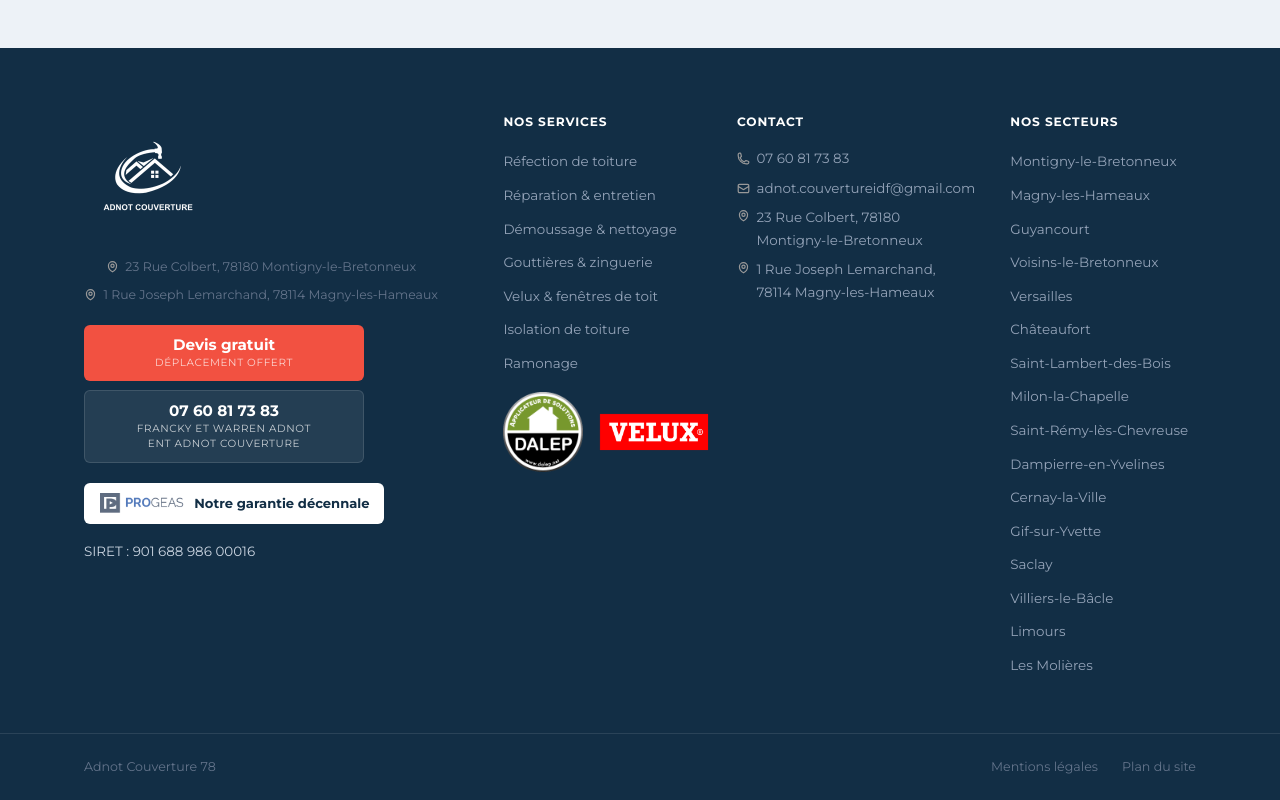
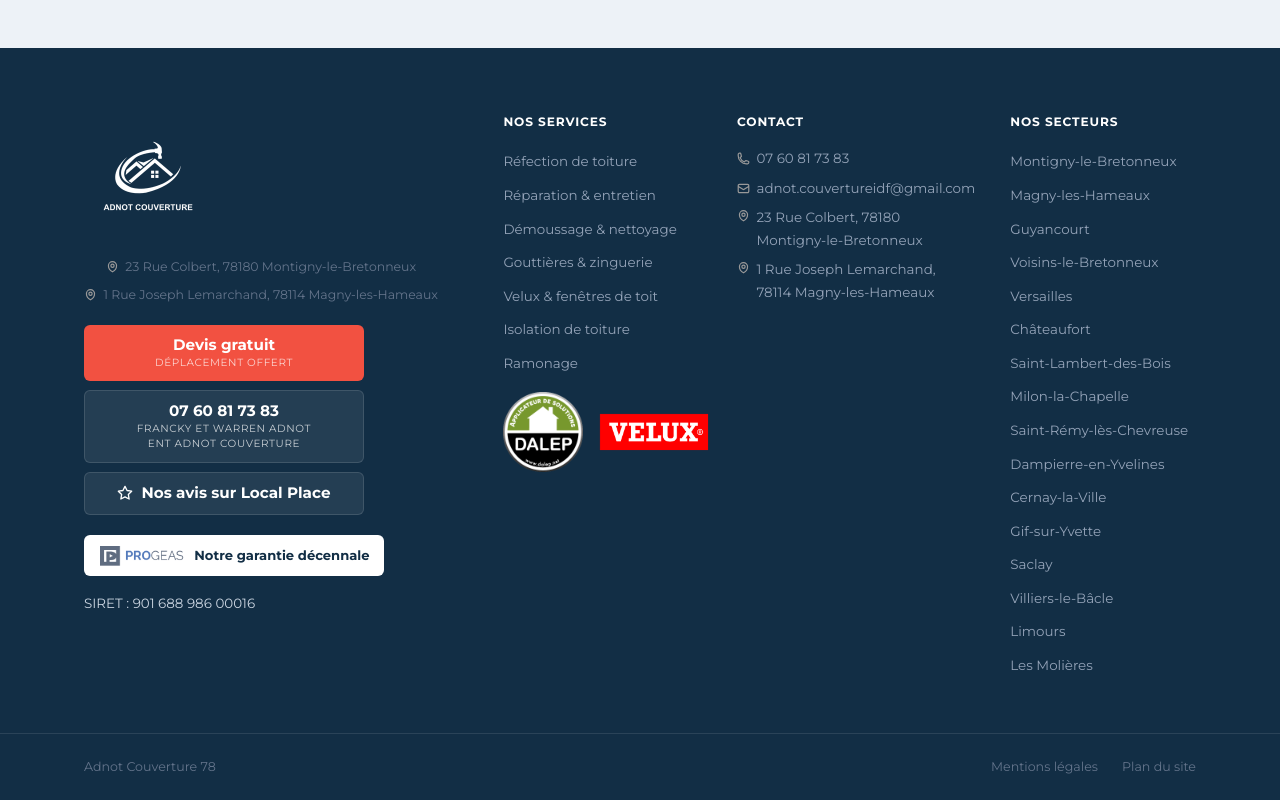
Before and after one commit to jmoog/fwadnot78, an Astro site: page / in a window 1280 px wide. Shown: the part 6174-6974 px from the top of the page. Built offline with nearby package versions, Linux system fonts and the light colour scheme; Astro itself is replaced by a stand-in of ours.

Commit message:
Pied de page : bouton vers la fiche Local Place
Co-Authored-By: Claude Opus 5.5 <noreply@anthropic.com>
Claude-Session: https://claude.ai/code/session_013Czss5L9LXpf1Hzh2CKqQ7

```diff
--- a/src/layouts/Layout.astro
+++ b/src/layouts/Layout.astro
@@ -228,6 +228,10 @@ const schemaData = schema ?? SCHEMA_ORG;
             <small>Francky et Warren Adnot</small>
             <small>Ent Adnot Couverture</small>
           </a>
+          <a href="https://local-place.fr/entreprise/adnot-couverture/" target="_blank" rel="noopener" class="ft__btn ft__btn--dark" style="flex-direction:row;gap:.5rem;">
+            <svg width="16" height="16" viewBox="0 0 24 24" fill="none" stroke="currentColor" stroke-width="2" stroke-linecap="round" stroke-linejoin="round" aria-hidden="true"><polygon points="12 2 15.09 8.26 22 9.27 17 14.14 18.18 21.02 12 17.77 5.82 21.02 7 14.14 2 9.27 8.91 8.26 12 2"></polygon></svg>
+            Nos avis sur Local Place
+          </a>
         </div>
         <div class="ft__garantie">
           <img src="/logo/progeas_logo.png" alt="Progeas — assurance garantie décennale d'Adnot Couverture" width="86" height="24" loading="lazy" />
```
